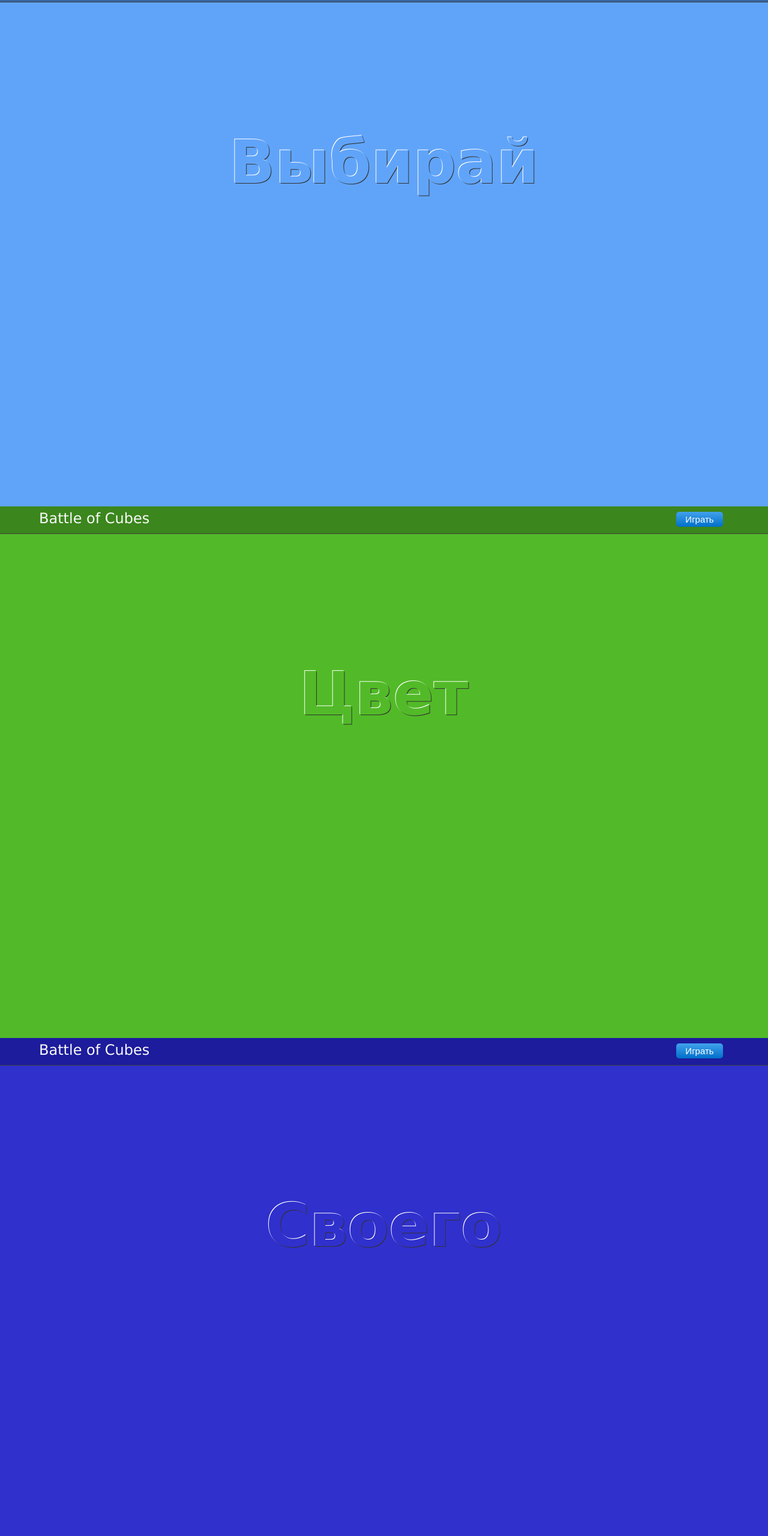
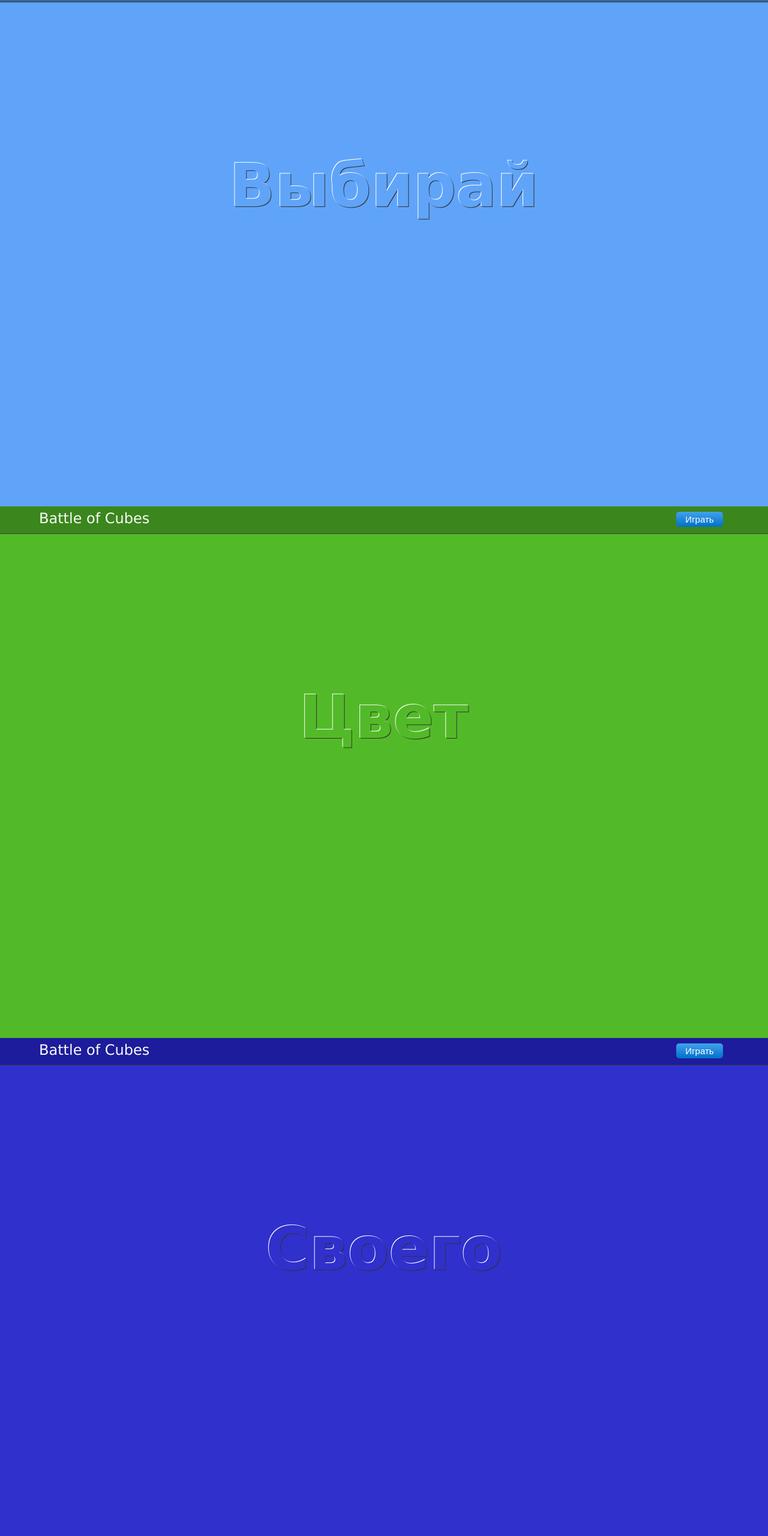
Before and after one commit to coolhackers13/coolhackers13.github.io, a plain HTML site: page battle_of_cubes.html in a window 1280 px wide. Shown: the part 3240-5800 px from the top of the page at 60% size. Drawn offline with Linux system fonts and the light colour scheme; a web font is replaced by a local one.

Commit message:
Update battle_of_cubes.html

```diff
--- a/battle_of_cubes.html
+++ b/battle_of_cubes.html
@@ -189,7 +189,7 @@
 
 			</div>
 		  <div class="layer" style="background-color: #60A4F9; height: 100%; text-align: center;">
-			<p style="font-size:100; padding-top: 11vh; color: #60A4F9; text-shadow:#fff -1px -1px 0,
+			<p style="font-size:100; padding-top: 11%; color: #60A4F9; text-shadow:#fff -1px -1px 0,
 			#333 1px 1px 0;
 	"><b>Выбирай</b></p>
 			</div> </div>
@@ -215,7 +215,7 @@
 
 				</div>
 			<div class="layer" style="background-color: #52ba28; height: 100%; text-align: center;">
-				<p style="font-size:100; padding-top: 11vh; color: #52ba28; text-shadow:#fff -1px -1px 0,
+				<p style="font-size:100; padding-top: 11%; color: #52ba28; text-shadow:#fff -1px -1px 0,
 				#333 1px 1px 0;
 		"><b>Цвет</b></p>
 				</div> </div>
@@ -242,7 +242,7 @@
 								</div>
 
 				<div class="layer" style="background-color: #3030CD; height: 100%; text-align: center;">
-					<p style="font-size:100; padding-top:11vh; color: #3030CD; text-shadow:#fff -1px -1px 0,
+					<p style="font-size:100; padding-top:11%; color: #3030CD; text-shadow:#fff -1px -1px 0,
 					#333 1px 1px 0;
 			"><b>Своего</b></p>
 					</div> </div>
@@ -269,7 +269,7 @@
 									</div>
 
 					<div class="layer" style="background-color: #df2730; height: 100%; text-align: center;">
-						<p style="font-size:100; padding-top: 11vh; color: df2730; text-shadow:#fff -1px -1px 0,
+						<p style="font-size:100; padding-top: 11%; color: df2730; text-shadow:#fff -1px -1px 0,
 						#333 1px 1px 0;
 				"><b>Персонажа</b></p>
 						</div></div>
```
